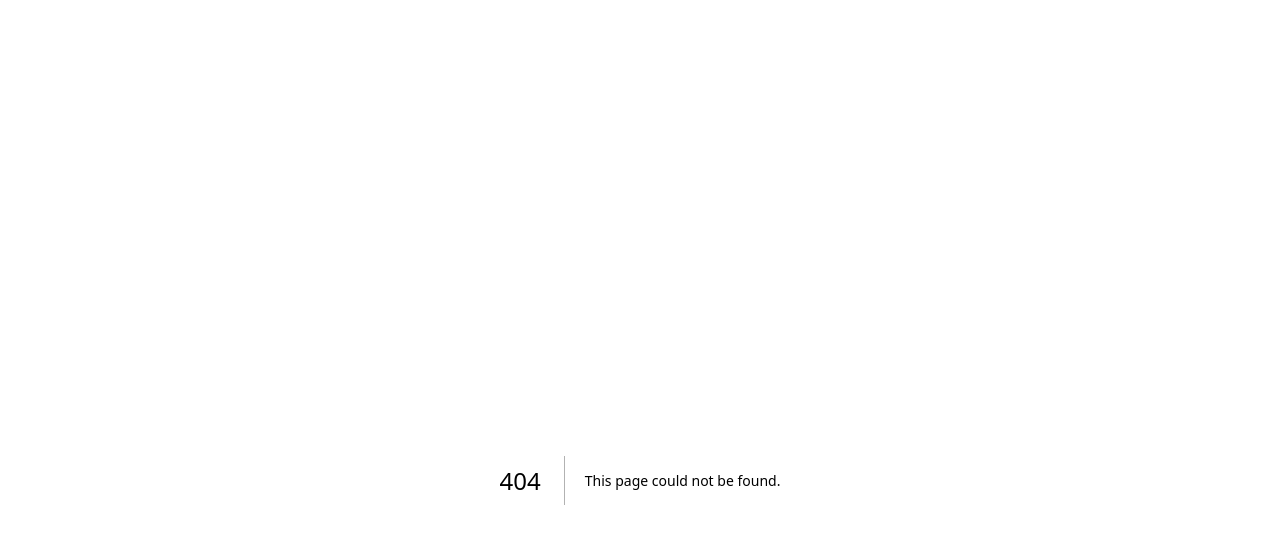
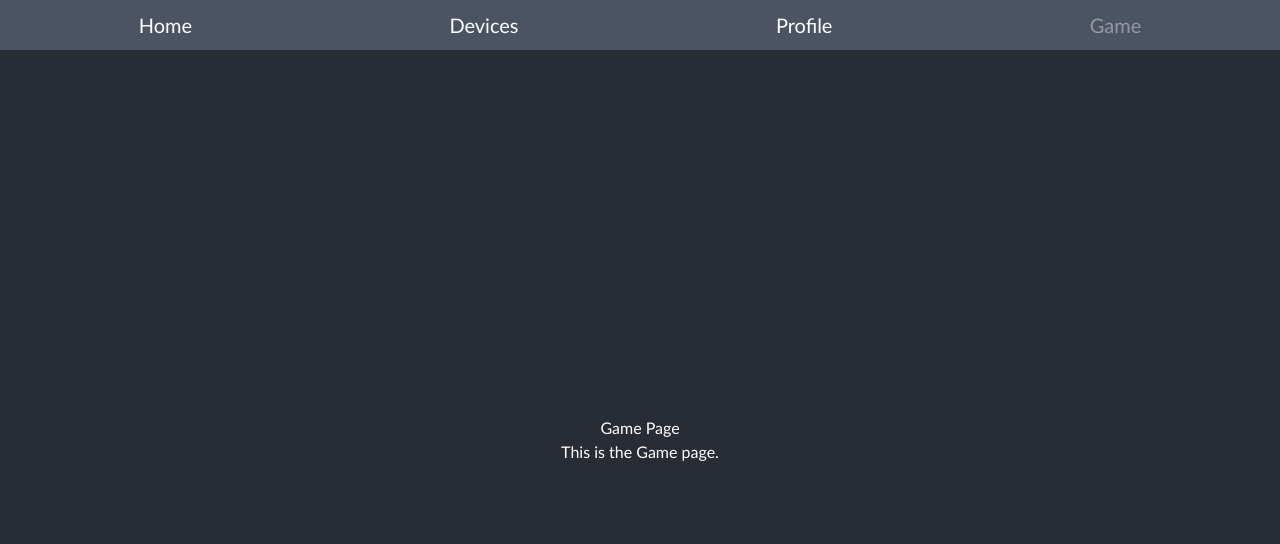
Before and after one commit to nicoletart/freezepods-block, a Next.js app in the folder freezepods-block/: page /game in a window 1280 px wide. Before the commit this address had no page. Shown: the top 544 px of the page. Built offline with nearby package versions, Linux system fonts and the light colour scheme.

Commit message:
add a Game page where can only be clicked in Navigation component if there are >= 2 micro:bits

```diff
--- a/freezepods-block/src/app/components/ConnectedDevices.js
+++ b/freezepods-block/src/app/components/ConnectedDevices.js
@@ -6,13 +6,13 @@ import ConnectDevice from "./ConnectDevice";
 import AnimatedButton from "./AnimatedButton";
 
 export default function ConnectedDevices() {
-  const { devices, loading, addDevice, resetDevices } = useDevices();
+  const { devices, loading, resetDevices } = useDevices();
 
   return (
     <div style={{ display: "flex", flexDirection: "column", gap: "30px" }}>
       <div>
         <h2>Connect to New Micro:bit</h2>
-        <ConnectDevice addDevice={addDevice} />
+        <ConnectDevice />
       </div>
 
       <div>
--- a/freezepods-block/src/app/components/Navigation.js
+++ b/freezepods-block/src/app/components/Navigation.js
@@ -1,11 +1,30 @@
+"use client";
 import Link from "next/link";
+import { useDevices } from "../context/ConnectedDevicesContext";
 
 export default function Navigation() {
+  const { devices } = useDevices();
+  const isGameEnabled = devices.length >= 2;
+
   return (
     <div className="navigation">
       <Link href="/">Home</Link>
       <Link href="/devices">Devices</Link>
       <Link href="/profile">Profile</Link>
+
+      <div className="game-link-container">
+        <Link
+          href="/game"
+          className={`game-link ${!isGameEnabled ? "disabled" : ""}`}
+        >
+          Game
+        </Link>
+        {!isGameEnabled && (
+          <span className="tooltip">
+            You need at least 2 micro:bits connected to play
+          </span>
+        )}
+      </div>
     </div>
   );
 }
--- /dev/null
+++ b/freezepods-block/src/app/game/page.js
@@ -0,0 +1,13 @@
+import Navigation from "../components/Navigation";
+
+export default function Game() {
+  return (
+    <div>
+      <Navigation />
+      <div className="welcome-content">
+        <h1>Game Page</h1>
+        <p>This is the Game page.</p>
+      </div>
+    </div>
+  );
+}
--- a/freezepods-block/src/app/globals.css
+++ b/freezepods-block/src/app/globals.css
@@ -32,7 +32,7 @@ body {
   color: white;
 }
 
-h2{
+h2 {
   font-weight: bold;
   font-size: 20px;
 }
@@ -78,7 +78,45 @@ button:hover {
   background-color: rgb(23, 26, 27);
 }
 
-li{
+li {
   border: 2px solid white;
   margin: 10px;
 }
+
+.game-link-container {
+  position: relative;
+  display: inline-block;
+}
+
+.tooltip {
+  position: absolute;
+  background-color: white;
+  color: black;
+  padding: 10px;
+  border-radius: 10px;
+  border: 2px solid black;
+  font-size: 10px;
+  white-space: nowrap;
+  top: 30px;
+  left: 50%;
+  transform: translateX(-50%);
+  display: none;
+  word-wrap: break-word;
+}
+
+.game-link-container:hover .tooltip {
+  display: block;
+}
+
+.game-link.disabled {
+  opacity: 0.4;
+  pointer-events: none;
+}
+
+/* Screen Changes */
+
+@media (max-width: 925px) {
+  .tooltip {
+    white-space: pre-wrap;
+  }
+}
```
Also changed, not shown: freezepods-block/src/app/components/ConnectDevice.js (+9 -1 lines).
